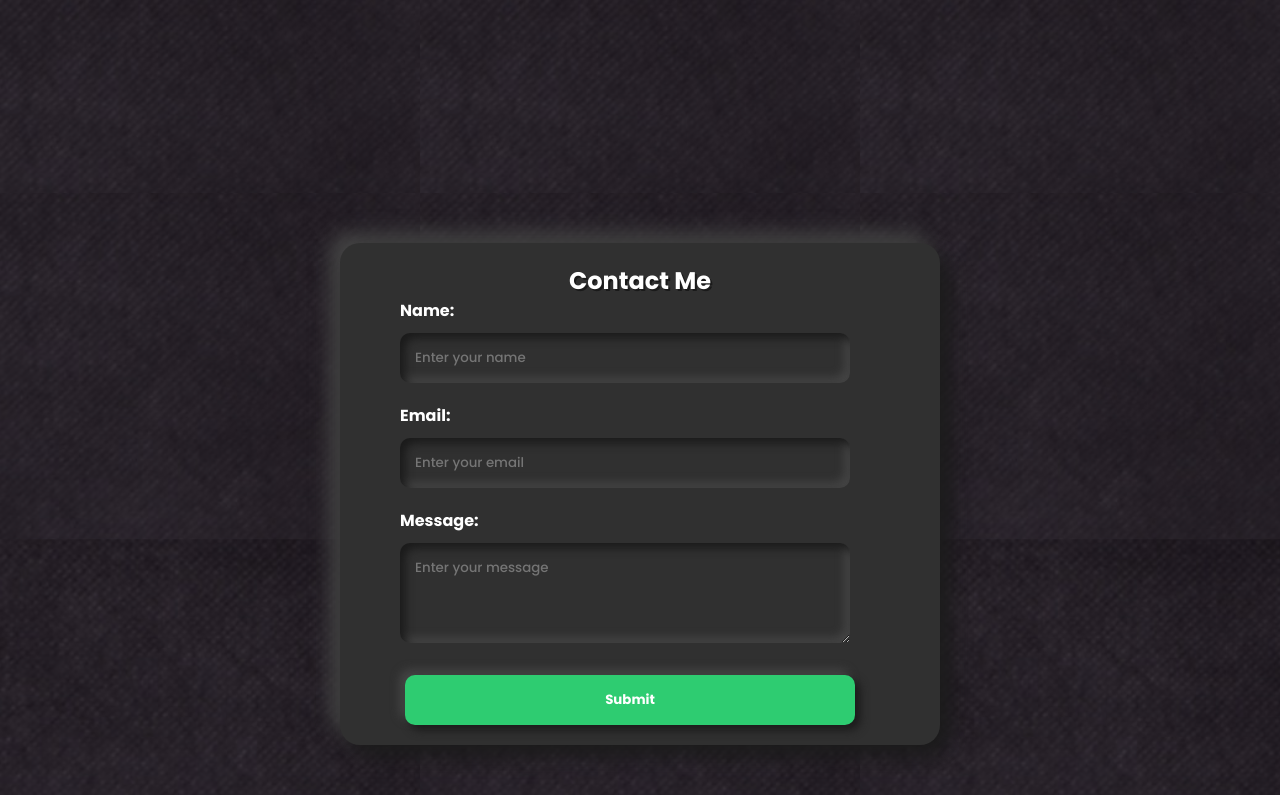
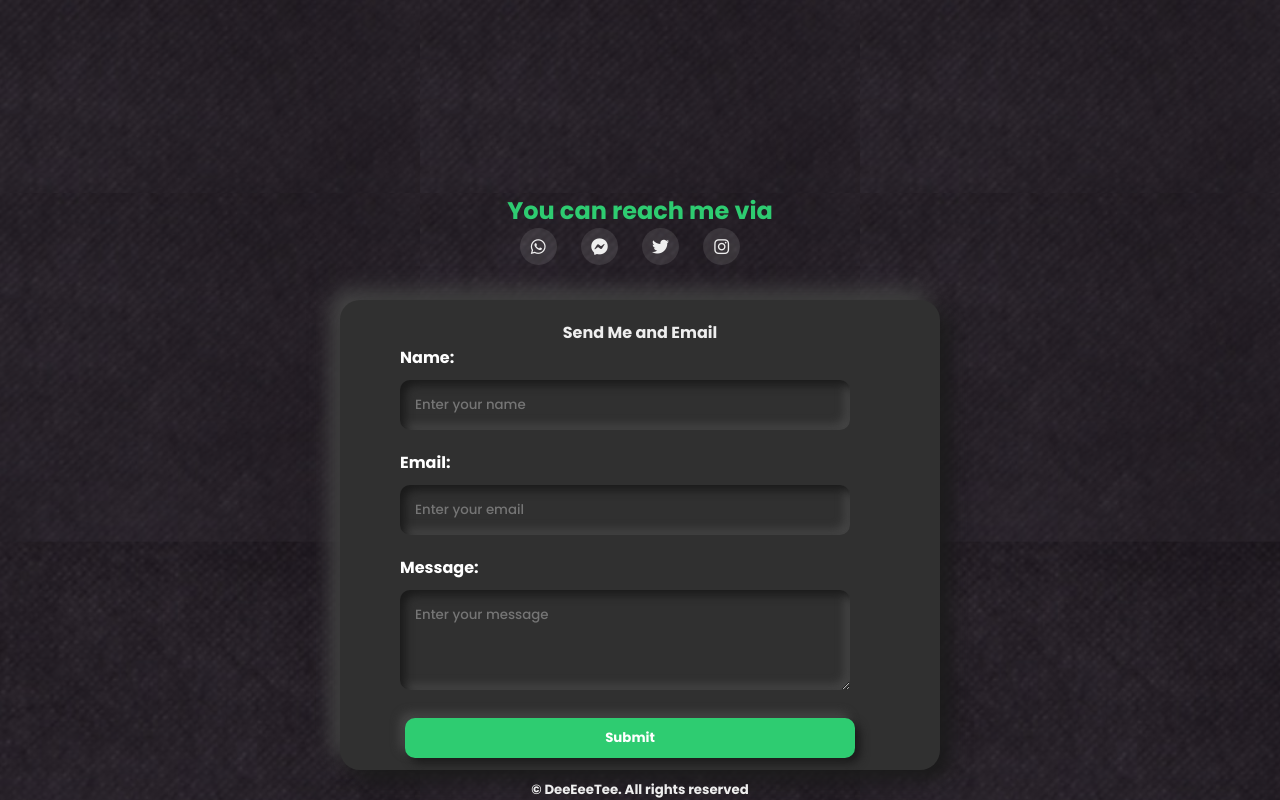
Before and after one commit to Talk2David1/my-portfolio, a plain HTML site: page index.html in a window 1280 px wide. Shown: the part 3102-3902 px from the top of the page. Drawn offline with Linux system fonts and the light colour scheme.

Commit message:
final touches

```diff
--- a/css/styles.css
+++ b/css/styles.css
@@ -339,27 +339,25 @@ button:hover {
 /* contact me section */
 
 body {
-  min-height: 100vh;
   background: linear-gradient(rgba(0, 0, 0, 0.493), rgba(0, 0, 0, 0.5)),
     url(../img/background.JPG);
-  position: relative;
   background-position: center;
   background-size: 440px;
 }
 
 .form-container {
   background-color: #303030;
-  margin: 50px auto;
+  margin: auto;
   width: 600px;
+  height: 470px;
   padding: 20px;
   border-radius: 20px;
   box-shadow: 10px 10px 20px #1a1a1a, -10px -10px 20px #474747;
-}
+  }
 
 .form-container h1 {
   text-align: center;
   color: #fff;
-  text-shadow: 2px 2px #1a1a1a;
 }
 
 form {
@@ -397,13 +395,13 @@ textarea {
 }
 
 .formBtn {
-  margin-top: 5px;
+  margin-top: 1px;
   margin-left: 45px;
   width: 450px;
   background-color: #2ecc71;
   color: #fff;
   border: none;
-  padding: 15px 5px;
+  padding: 10px 5px;
   border-radius: 10px;
   cursor: pointer;
   font-weight: bold;
@@ -412,7 +410,44 @@ textarea {
 
 .formBtn:hover {
   background-color: #1e9c53;
-  padding: 17px 7px;
+  padding: 12px 7px;
+}
+
+h4{
+  color: #eee;
+  text-align: center;
+}
+
+.footer{
+  text-align: center;
+  color: #eee;
+}
+
+.foot a {
+  width: 37px;
+  height: 37px;
+  border-radius: 50%;
+  display: inline-flex;
+  align-items: center;
+  justify-content: center;
+  font-size: 17px;
+  color: #eee;
+  cursor: pointer;
+  margin-right: 20px;
+  background-color: rgba(255, 255, 255, 0.1);
+  margin-bottom: 35px;
+}
+
+.foot a:hover {
+  transform: scale(1.1);
+  background: #2ecc71;
+  transition: 0.4s;
+}
+
+.copyright{
+color: #eee;
+text-align: center;
+margin-top: 10px;
 }
 
 @media screen and (max-width: 930px) {
--- a/index.html
+++ b/index.html
@@ -146,35 +146,38 @@
           <img src="img/travel.jpg" alt="Travel-Journal" />
           <h4>Travel Journal</h4>
           <p>React JS, Chakra UI</p>
-          <button>Github</button> <button>Live Demo</button>
+         <a href="https://github.com/Talk2David1/Tour" target="_blank"><button>Github</button></a>  <a href="https://react-travel-application.netlify.app/" target="_blank"><button>Live Demo</button></a>
         </div>
 
         <div class="work-card">
           <img src="img/loop.jpg" alt="Travel-Journal" />
           <h4>Loop Studio</h4>
           <p>React JS, Chakra UI</p>
-          <button>Github</button> <button>Live Demo</button>
+          <a href="https://github.com/Talk2David1/loop-techaton" target="_blank"> <button>Github</button></a> <a href="https://responsive-loopstudio.netlify.app/" target="_blank"><button>Live Demo</button></a>
         </div>
 
         <div class="work-card">
           <img src="img/huddle.jpg" alt="Travel-Journal" />
           <h4>Huddle</h4>
           <p>Html, Css</p>
-          <button>Github</button> <button>Live Demo</button>
+          <a href="https://github.com/Talk2David1/techaton2" target="_blank"><button>Github</button></a>
+          <a href="https://frontend-mentor-huddle-page.netlify.app/" target="_blank"> <button>Live Demo</button></a>
         </div>
 
         <div class="work-card">
           <img src="img/ethereum.jpg" alt="Travel-Journal" />
           <h4>Ethereum</h4>
           <p>Html, Css</p>
-          <button>Github</button> <button>Live Demo</button>
+          <a href="https://github.com/Talk2David1/Ethereum" target="_blank"> <button>Github</button></a>
+          <a href="https://ethereum-user-page.netlify.app/" target="_blank"><button>Live Demo</button></a>
         </div>
 
         <div class="work-card">
           <img src="img/responsive.jpg" alt="Travel-Journal" />
           <h4>Responsive Webpage</h4>
           <p>Html, Css, JavaScript</p>
-          <button>Github</button> <button>Live Demo</button>
+          <a href="https://github.com/Talk2David1/Responsive-Landing-Page"><button>Github</button></a>
+          <a href="https://practised-responsive-web-page.netlify.app/"><button>Live Demo</button></a>
         </div>
       </div>
     </section>
@@ -182,8 +185,19 @@
     <!-- contact me section -->
 
     <section id="contact">
+      <div class="footer">
+        <h1><span>You can reach me via</span></h1>
+        <div class="foot">
+          <a href="https://wa.me/+2348166175255?text=Hi%20there,%20I%20want%20to%20send%20you%20a%20message" target="_blank">
+          <i class="fa-brands fa-whatsapp"></i></a>
+          <a href=""><i class="fa-brands fa-facebook-messenger"></i></a>
+          <a href="https://twitter.com/Talk2David1?t=NFpNiS434gvhh8QVlBko8g&s=09"
+          ><i class="fa-brands fa-twitter"></i></a>
+          <a href="https://www.instagram.com/detofficial/"><i class="fa-brands fa-instagram"></i></a>
+        </div>
+      </div>
     <div class="form-container">
-      <h1>Contact Me</h1>
+      <h4>Send Me and Email</h4>
       <form>
         <div class="form-group">
           <label for="name">Name:</label>
@@ -200,6 +214,9 @@
         <button class="formBtn" type="submit">Submit</button>
       </form>
     </section>
+<section>
+<h5 class="copyright">© DeeEeeTee. All rights reserved</h5>
+</section>
 
     <script type="text/javascript" src="js/script.js"></script>
   </body>
```
